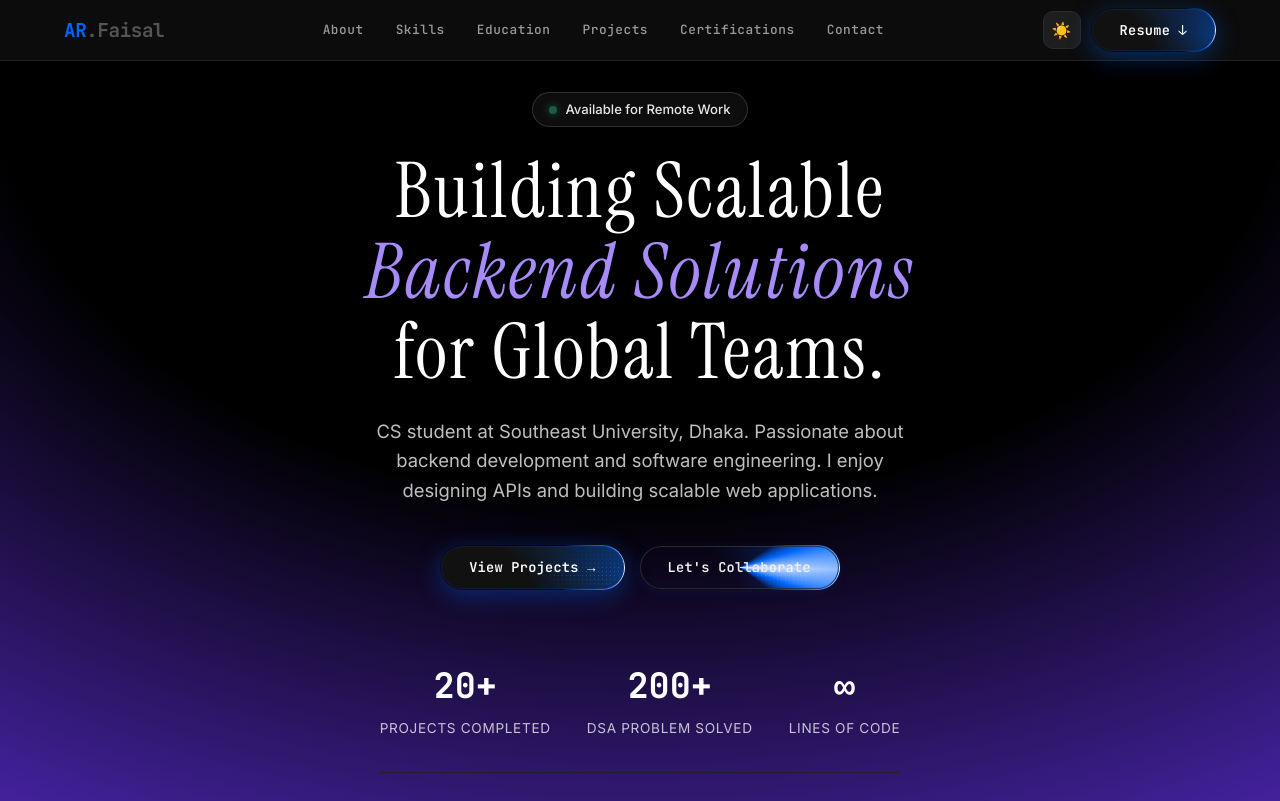
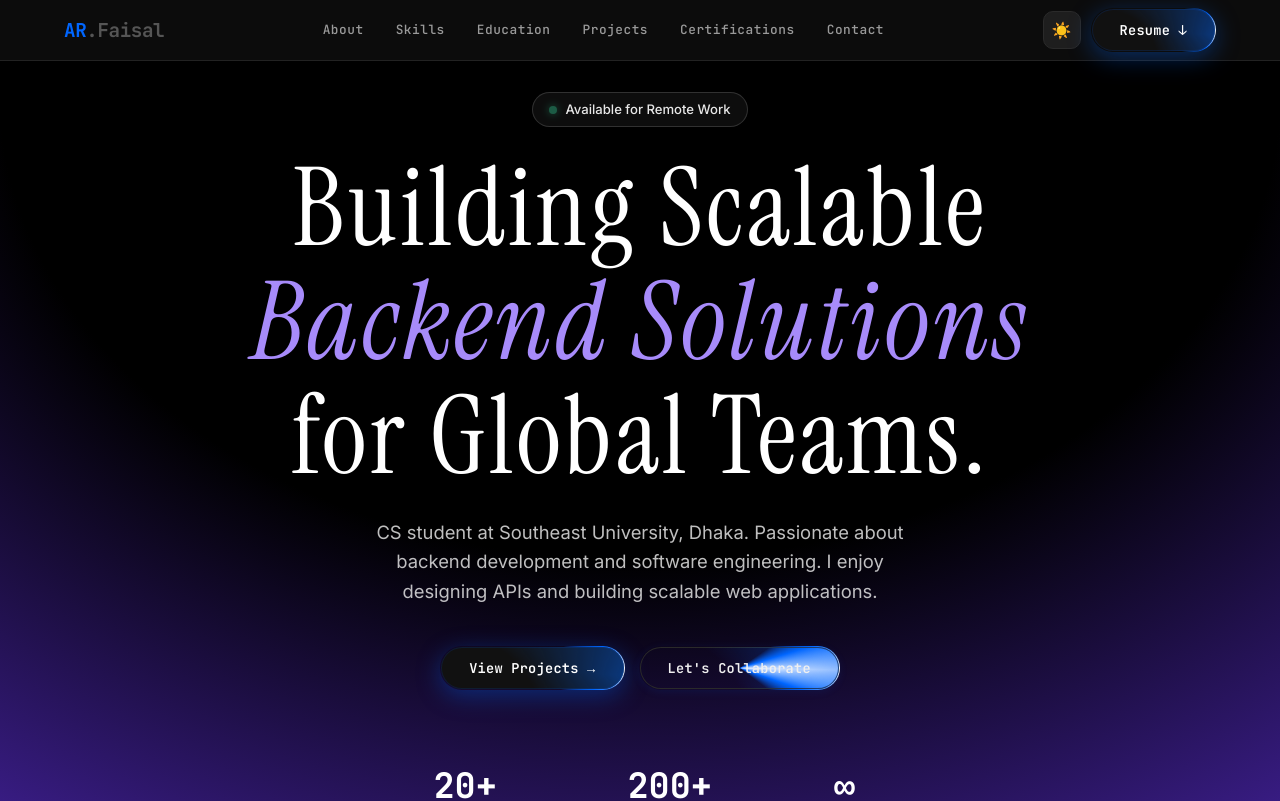
Before and after one commit to arFaisal043/Faisal-Portfolio, a React (Vite) app: page / in a window 1280 px wide. Shown: the top 801 px of the page. Built offline with nearby package versions, Linux system fonts and the light colour scheme.

Commit message:
update font size

```diff
--- a/src/index.css
+++ b/src/index.css
@@ -52,7 +52,7 @@
 }
 
 [data-theme="dark"] {
-  --bg-base: #0e0e0e ;
+  --bg-base: #0e0e0e;
   --bg-surface: #0e0e0e;
   --bg-raised: #1e1e1e;
   --bg-code: #111111;
@@ -572,7 +572,7 @@ body {
 
 .hero-title {
   font-family: 'Instrument Serif', Georgia, serif;
-  font-size: clamp(3.5rem, 6vw, 5.5rem);
+  font-size: clamp(3.8rem, 8.5vw, 6.9rem);
   font-weight: 400;
   line-height: 1.05;
   letter-spacing: 0.03em;
```
